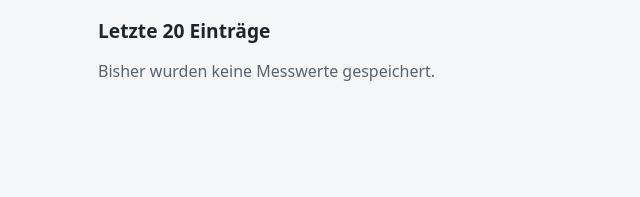
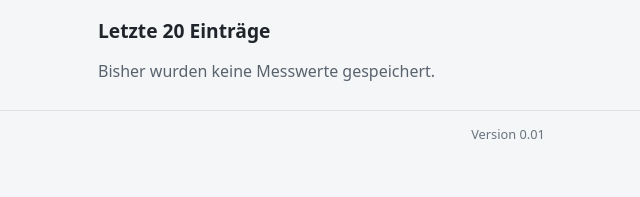
Before and after one commit to losgehts/heizungsdaten, a Flask app: page / in a window 1280 px wide. Shown: the part 1045-1242 px from the top of the page, without its empty margins (132-772 px from the left). Before the commit the page ends 1126 px from the top, so only its background shows below. Run offline with Flask 3, Linux system fonts and the light colour scheme; data that the repository does not hold is empty.

Commit message:
Versoin 0.01

```diff
--- a/app.py
+++ b/app.py
@@ -14,6 +14,8 @@ from flask import (
 )
 
 app = Flask(__name__)
+
+VERSION = "0.01"
 
 BASE_DIR = Path(__file__).resolve().parent
 DB_PATH = BASE_DIR / "daten.db"
@@ -271,6 +273,7 @@ def index():
 
     return render_template(
         "index.html",
+        version=VERSION,
         felder=FELDER,
         werte=werte,
         fehler=fehler,
--- a/templates/index.html
+++ b/templates/index.html
@@ -182,6 +182,15 @@
 
             h1 { font-size: 1.4rem; }
         }
+
+        .footer {
+            margin-top: 28px;
+            padding: 14px 0;
+            text-align: center;
+            color: #68737e;
+            font-size: 0.8rem;
+            border-top: 1px solid #dce1e6;
+        }
     </style>
 </head>
 
@@ -307,5 +316,8 @@
         <p class="hinweis">Bisher wurden keine Messwerte gespeichert.</p>
     {% endfor %}
 </main>
+<footer class="footer">
+    Version {{ version }}
+</footer>
 </body>
 </html>
```
